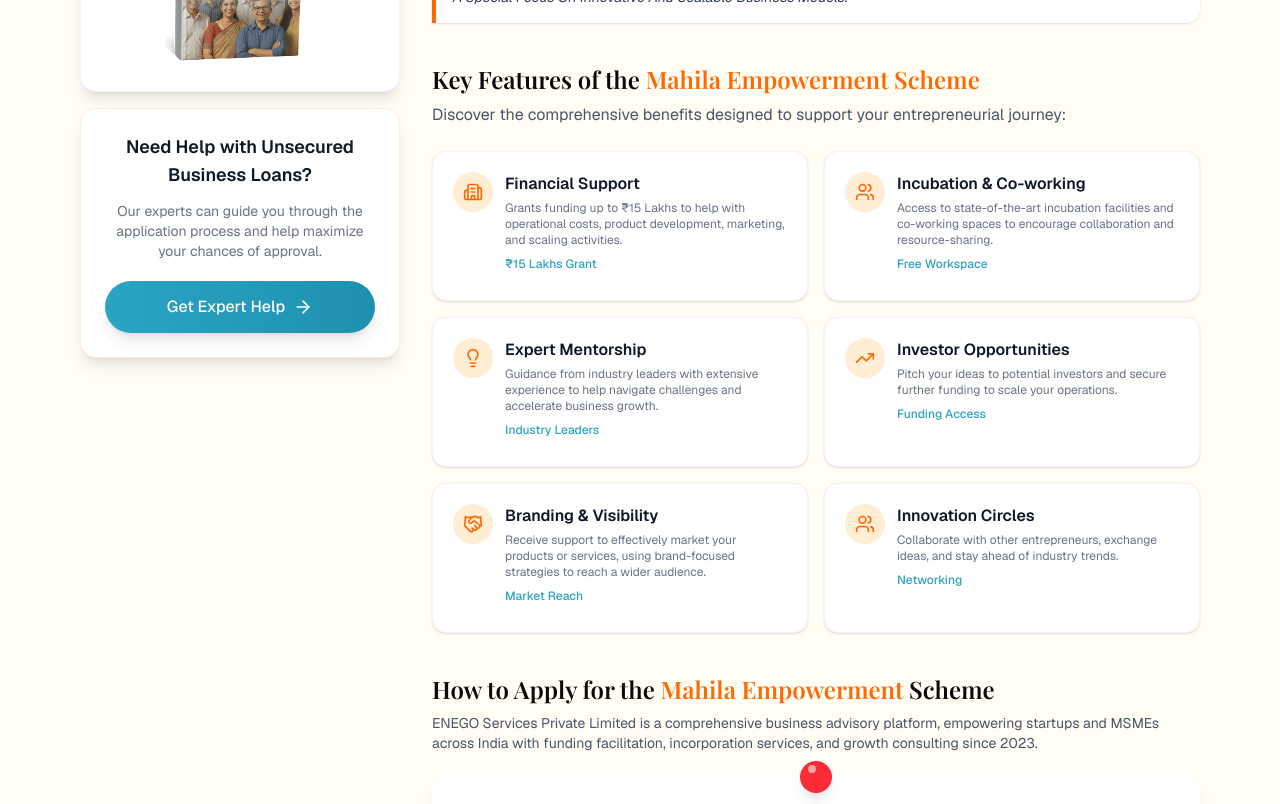
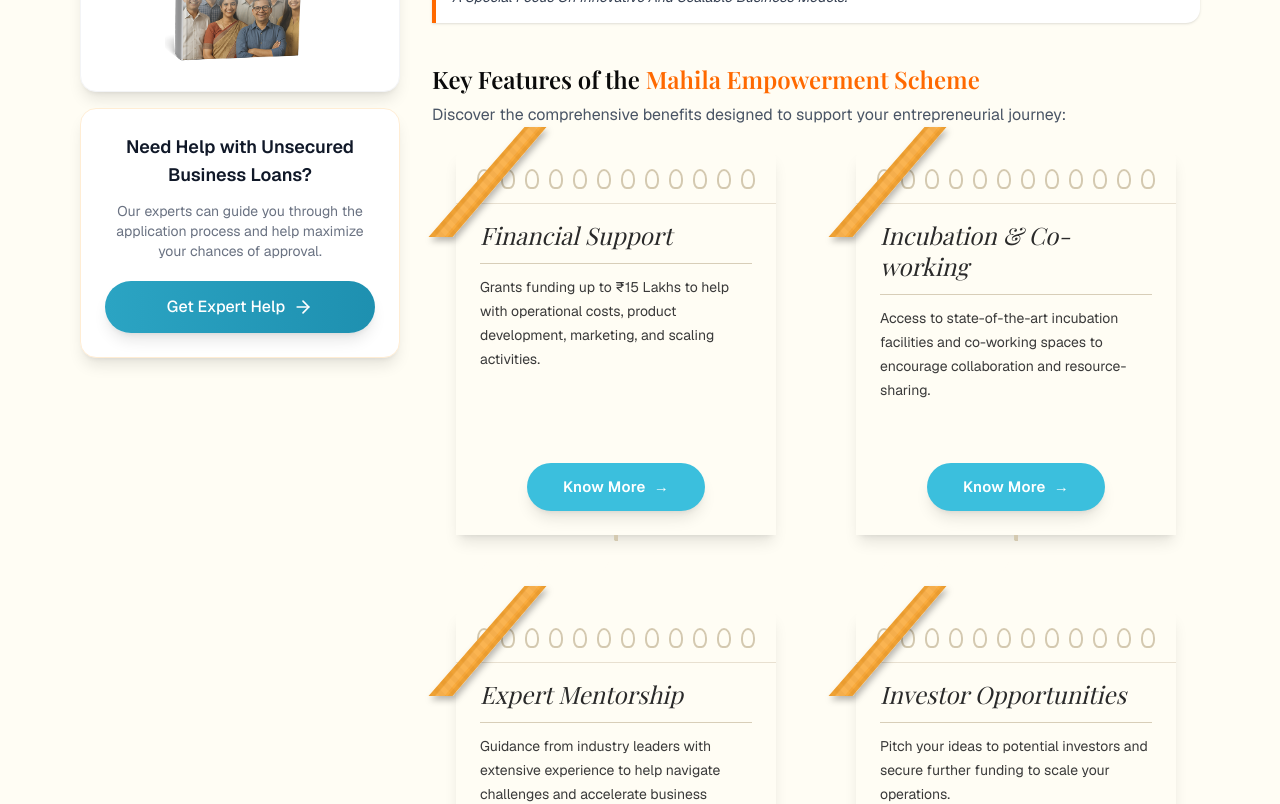
Before and after one commit to jonsnow000169/b_AEG9uTijigf-1773657682315, a Next.js app: page /blogs/without-security-business-loan-complete-guide in a window 1280 px wide. Shown: the part 1480-2284 px from the top of the page. Built offline with nearby package versions, Linux system fonts and the light colour scheme; a web font is replaced by a local one.

Commit message:
feat: update Key Features with ServiceCard and fix image aspect ratios
Replace simple cards with ServiceCard and remove unused FeatureIcon
Fix image aspect ratio warnings for logo, icon, and book image.

```diff
--- a/app/blogs/[slug]/page.tsx
+++ b/app/blogs/[slug]/page.tsx
@@ -1,9 +1,10 @@
 import Image from "next/image"
-import { ArrowRight, Calendar, Building2, Users, Lightbulb, TrendingUp, Handshake } from "lucide-react"
+import { ArrowRight, Calendar } from "lucide-react"
 import { Header } from "@/components/header"
 import { Footer } from "@/components/footer"
 import { ContactSection } from "@/components/contact-section"
 import { TableOfContents } from "@/components/blogs/table-of-contents"
+import { ServiceCard } from "@/components/service-card"
 
 // Disable dynamic params - only pre-generated paths are valid
 export const dynamicParams = false
@@ -148,25 +149,7 @@ const blogData: BlogDetailData = {
   }
 }
 
-// Icon component mapping
-function FeatureIcon({ type, className }: { type: string; className?: string }) {
-  switch (type) {
-    case "financial":
-      return <Building2 className={className} />
-    case "incubation":
-      return <Users className={className} />
-    case "mentorship":
-      return <Lightbulb className={className} />
-    case "investor":
-      return <TrendingUp className={className} />
-    case "branding":
-      return <Handshake className={className} />
-    case "innovation":
-      return <Users className={className} />
-    default:
-      return <Building2 className={className} />
-  }
-}
+
 
 export default function BlogDetailPage() {
   const data = blogData
@@ -210,7 +193,7 @@ export default function BlogDetailPage() {
               width={80}
               height={80}
               className="rounded-full"
-              style={{ width: '80px', height: '80px' }}
+              style={{ width: '80px', height: 'auto' }}
             />
           </div>
 
@@ -254,6 +237,7 @@ export default function BlogDetailPage() {
                       width={100}
                       height={70}
                       className="object-contain"
+                      style={{ width: '100px', height: 'auto' }}
                     />
                   </div>
 
@@ -338,20 +322,13 @@ export default function BlogDetailPage() {
                 </p>
 
                 {/* Features Grid */}
-                <div className="grid md:grid-cols-2 gap-4">
+                <div className="grid md:grid-cols-2 gap-8 justify-items-center">
                   {data.features.map((feature, index) => (
-                    <div key={index} className="bg-white rounded-xl p-5 shadow-sm border border-gray-100">
-                      <div className="flex items-start gap-3 mb-2">
-                        <div className="w-10 h-10 rounded-full bg-orange-100 flex items-center justify-center flex-shrink-0">
-                          <FeatureIcon type={feature.icon} className="w-5 h-5 text-orange-500" />
-                        </div>
-                        <div>
-                          <h4 className="font-semibold text-gray-900">{feature.title}</h4>
-                          <p className="text-xs text-gray-500 mt-1">{feature.description}</p>
-                          <p className="text-xs font-medium text-[#2ba4c3] mt-2">{feature.subtitle}</p>
-                        </div>
-                      </div>
-                    </div>
+                    <ServiceCard
+                      key={index}
+                      title={feature.title}
+                      description={feature.description}
+                    />
                   ))}
                 </div>
               </div>
```
